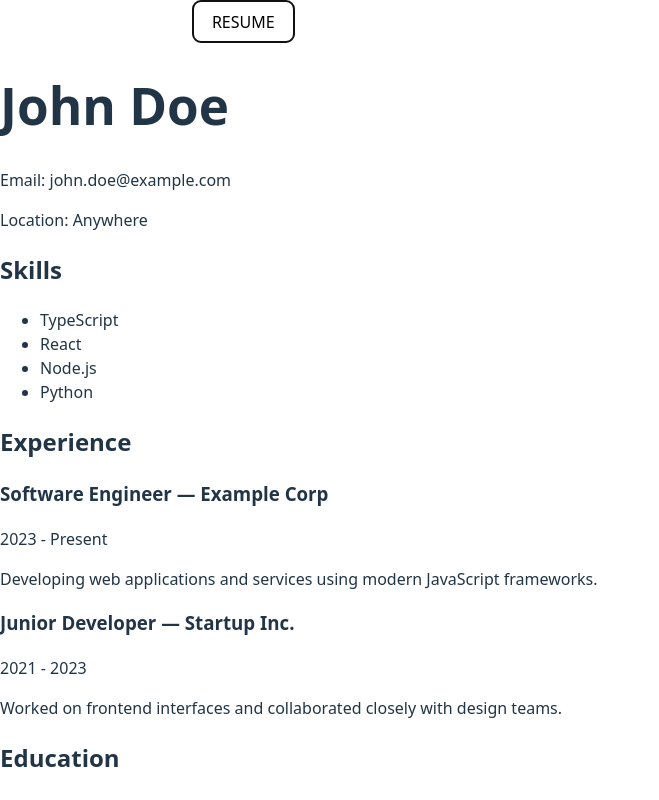
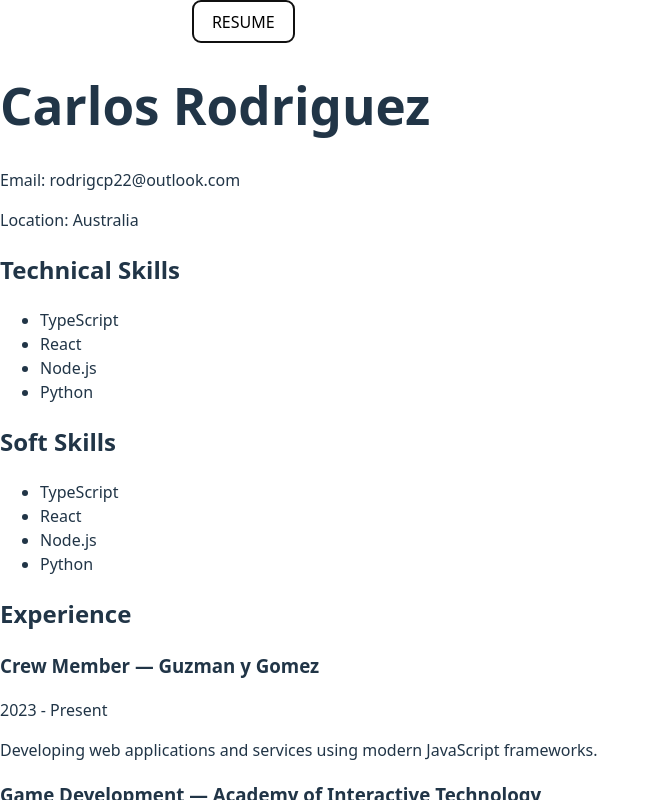
Before and after one commit to Not-Klaros/Port-Chan, a React (Vite) app in the folder my-portfolio/: page / in a window 1280 px wide. Both pictures are taken after a click on the button "RESUME". Shown: the top 800 px of the page, without its empty margins (0-659 px from the left). Built offline with nearby package versions, Linux system fonts and the light colour scheme; the HTML template or start-up script is replaced by a standard one.

Commit message:
Update Resume.tsx

```diff
--- a/my-portfolio/src/pages/Resume.tsx
+++ b/my-portfolio/src/pages/Resume.tsx
@@ -4,37 +4,62 @@ const skills = ['TypeScript', 'React', 'Node.js', 'Python'];
 
 const experiences = [
   {
-    role: 'Software Engineer',
-    company: 'Example Corp',
+    role: 'Crew Member',
+    company: 'Guzman y Gomez',
     dates: '2023 - Present',
     description:
       'Developing web applications and services using modern JavaScript frameworks.',
   },
   {
-    role: 'Junior Developer',
-    company: 'Startup Inc.',
-    dates: '2021 - 2023',
+    role: 'Game Development',
+    company: 'Academy of Interactive Technology',
+    dates: '2022 - 2022',
     description:
-      'Worked on frontend interfaces and collaborated closely with design teams.',
+      'Worked on programming player activities and events.',
+  },
+  {
+    role: 'Game Design and Animation',
+    company: 'JMC Academy',
+    dates: '2022 - 2022',
+    description:
+      'Worked on animation of characters for video games.',
   },
 ];
 
 const education = [
   {
     degree: 'B.Sc. Computer Science',
-    school: 'Tech University',
-    dates: '2017 - 2021',
+    school: 'University of Wollongong',
+    dates: '2025 - 2028',
   },
+  {
+    degree: "",
+    school: "Figtree High Scool",
+    dates: "2021 - 2024",
+  },
+  {
+    degree: "Computer Science",
+    school: "NCSS Summer School",
+    dates: "2024 - 2024",
+  }
 ];
 
 const Resume = () => (
   <div className="resume-layout">
     <div className="resume-left">
-      <h1>John Doe</h1>
-      <p>Email: john.doe@example.com</p>
-      <p>Location: Anywhere</p>
+      <h1>Carlos Rodriguez</h1>
+      <p>Email: rodrigcp22@outlook.com</p>
+      <p>Location: Australia</p>
       <div className="resume-section">
-        <h2>Skills</h2>
+        <h2>Technical Skills</h2>
+        <ul>
+          {skills.map((skill) => (
+            <li key={skill}>{skill}</li>
+          ))}
+        </ul>
+      </div>
+      <div className="resume-section">
+        <h2>Soft Skills</h2>
         <ul>
           {skills.map((skill) => (
             <li key={skill}>{skill}</li>
@@ -59,8 +84,8 @@ const Resume = () => (
         <h2>Education</h2>
         {education.map((edu) => (
           <div key={edu.school} className="resume-item">
-            <h3>{edu.degree}</h3>
-            <span className="resume-dates">{edu.school}</span>
+            <h3>{edu.school}</h3>
+            <span className="resume-dates">{edu.degree}</span>
             <p>{edu.dates}</p>
           </div>
         ))}
```
